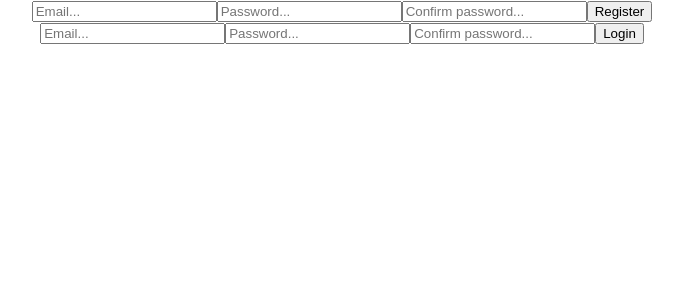
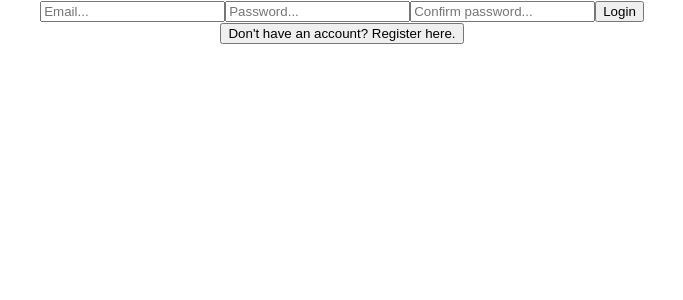
Before and after one commit to Joshua-Disney/shopping-list-frontend, a React (Create React App) app: page /login in a window 1280 px wide. Shown: the top 300 px of the page, without its empty margins (298-981 px from the left). Built offline with nearby package versions, Linux system fonts and the light colour scheme.

Commit message:
Split login and register to different states

```diff
--- a/src/components/Login/LoginForm.js
+++ b/src/components/Login/LoginForm.js
@@ -7,8 +7,11 @@ const LoginForm = props => {
   const [state, setState] = useState({
     email: "",
     password: "",
-    confirmPassword: ""
+    confirmPassword: "",
+    loggingIn: true
   });
+
+  console.log("logging in: ", state.loggingIn);
 
   const [token] = useState(() => {
     return localStorage.getItem("token");
@@ -50,43 +53,8 @@ const LoginForm = props => {
 
   return (
     <div>
-      <form
-        onSubmit={
-          // handleSubmit
-          event => {
-            event.preventDefault();
-            props.register({
-              email: state.email,
-              password: state.password
-            });
-          }
-        }
-      >
+      {state.loggingIn ? (
         <div>
-          <input
-            type="text"
-            name="email"
-            placeholder="Email..."
-            value={state.email}
-            onChange={handleChange}
-          />
-          <input
-            type="password"
-            name="password"
-            placeholder="Password..."
-            value={state.password}
-            onChange={handleChange}
-          />
-          <input
-            type="password"
-            name="confirmPassword"
-            placeholder="Confirm password..."
-            value={state.confirmPassword}
-            onChange={handleChange}
-          />
-          <button type="submit">Register</button>
-        </div>
-      </form>
           <form
             onSubmit={
               // handleSubmit
@@ -124,6 +92,65 @@ const LoginForm = props => {
               <button type="submit">Login</button>
             </div>
           </form>
+          <button
+            onClick={event => {
+              event.preventDefault();
+              setState({ ...state, loggingIn: false });
+            }}
+          >
+            Don't have an account? Register here.
+          </button>
+        </div>
+      ) : (
+        <div>
+          <form
+            onSubmit={
+              // handleSubmit
+              event => {
+                event.preventDefault();
+                props.register({
+                  email: state.email,
+                  password: state.password
+                });
+                setState({ ...state, loggingIn: true });
+              }
+            }
+          >
+            <div>
+              <input
+                type="text"
+                name="email"
+                placeholder="Email..."
+                value={state.email}
+                onChange={handleChange}
+              />
+              <input
+                type="password"
+                name="password"
+                placeholder="Password..."
+                value={state.password}
+                onChange={handleChange}
+              />
+              <input
+                type="password"
+                name="confirmPassword"
+                placeholder="Confirm password..."
+                value={state.confirmPassword}
+                onChange={handleChange}
+              />
+              <button type="submit">Register</button>
+            </div>
+          </form>
+          <button
+            onClick={event => {
+              event.preventDefault();
+              setState({ ...state, loggingIn: true });
+            }}
+          >
+            Already have an account? Log in here.
+          </button>
+        </div>
+      )}
     </div>
   );
 };
```
Lines whose indentation alone changed are shown as unchanged.
